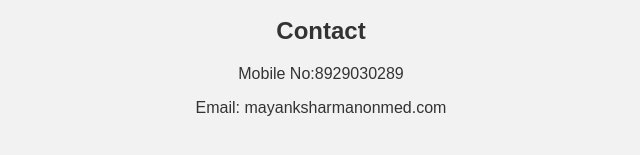
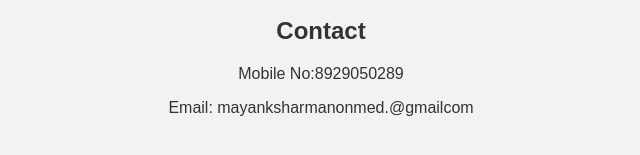
Before and after one commit to mayankfrombhelpuri/Amazon-Clone-With-Apple-Store, a plain HTML site: page Dhruvtara/web3.html in a window 1280 px wide. Shown: the part 427-582 px from the top of the page, 319-959 px from the left. Drawn offline with Linux system fonts and the light colour scheme.

Commit message:
Update web3.html

```diff
--- a/Dhruvtara/web3.html
+++ b/Dhruvtara/web3.html
@@ -51,8 +51,8 @@
 
   <div class="section">
     <h2>Contact</h2>
-    <p>Mobile No:8929030289</p>
-    <p>Email: mayanksharmanonmed.com</p>
+    <p>Mobile No:8929050289</p>
+    <p>Email: mayanksharmanonmed.@gmailcom</p>
   </div>
 
 </body>
```
